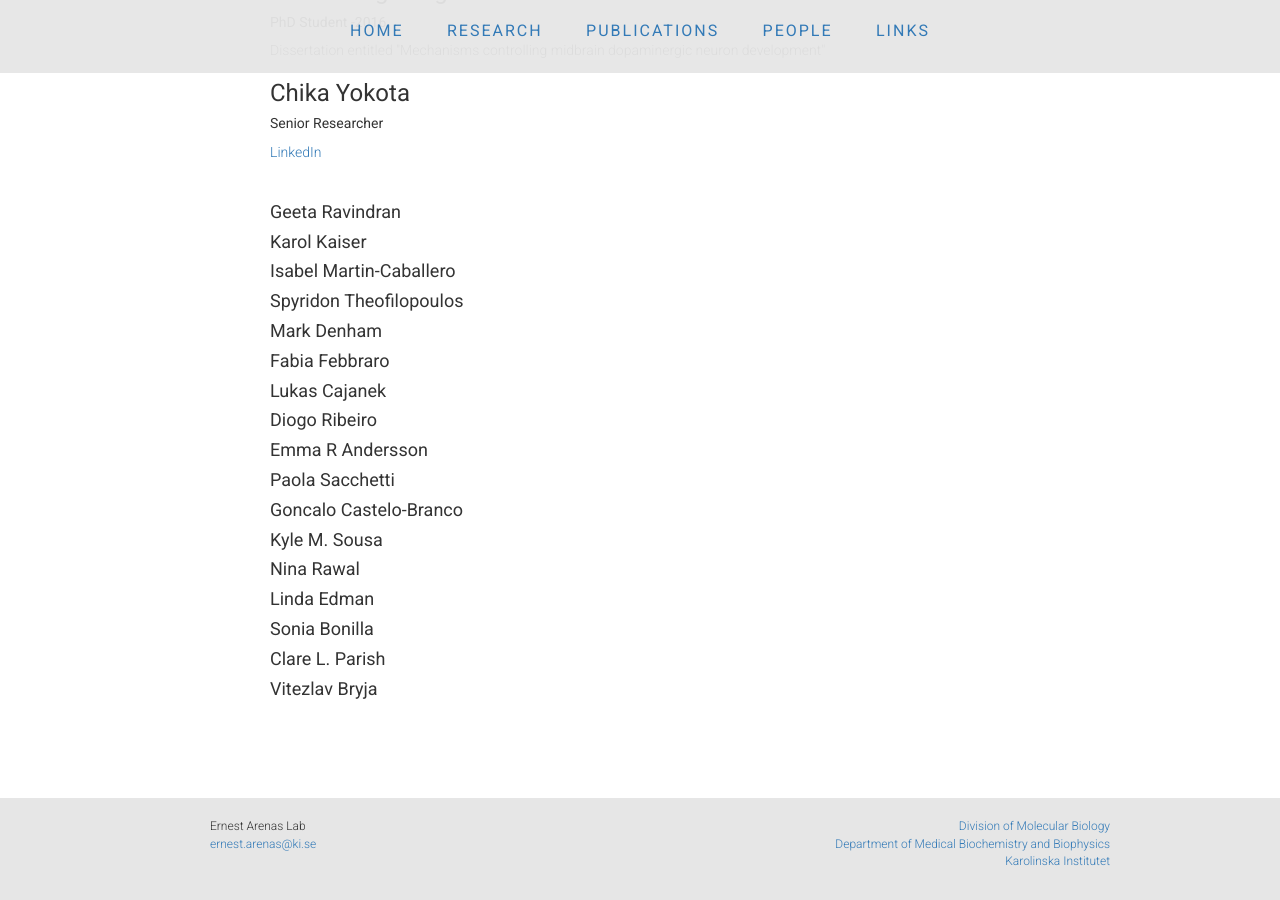
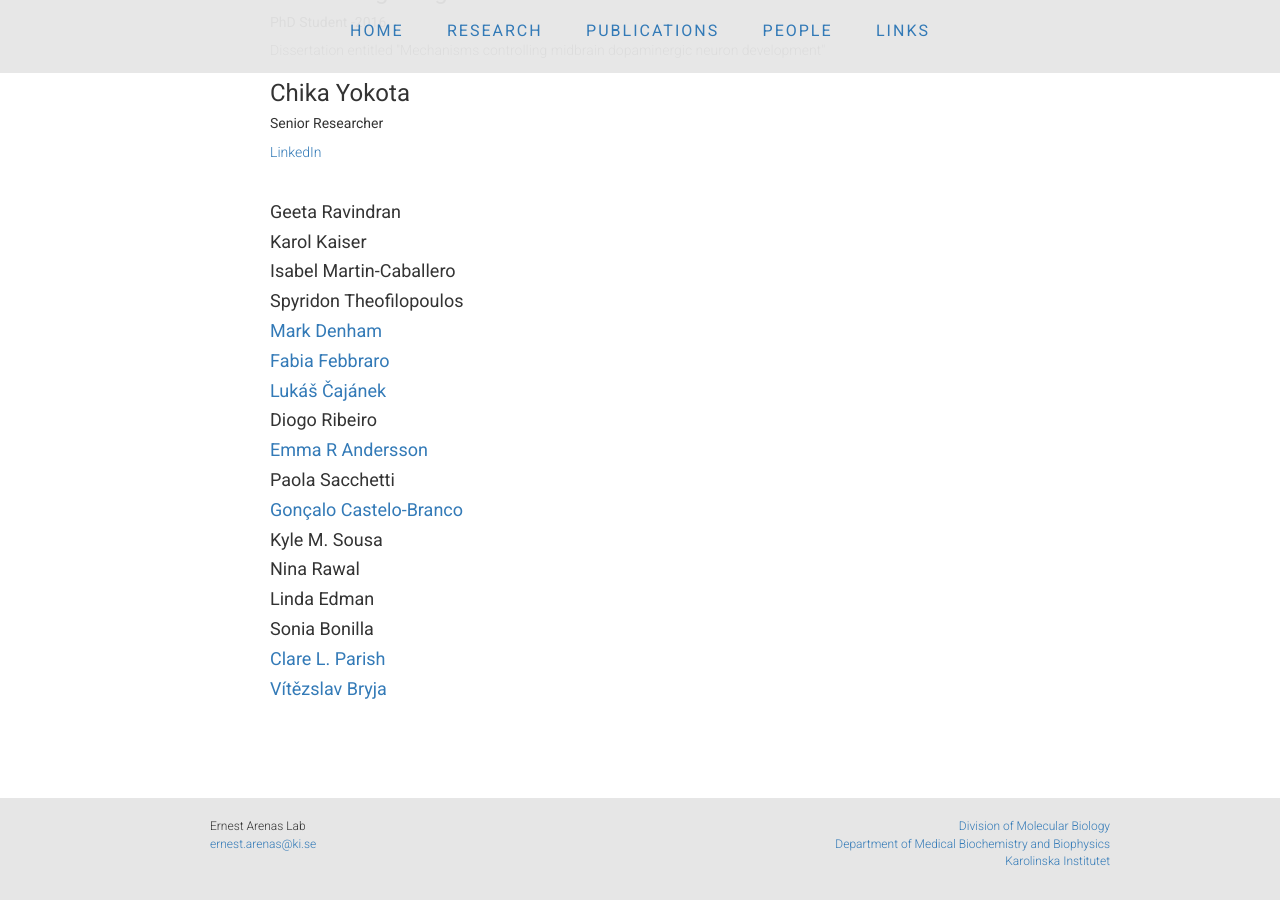
Before and after one commit to ArenasLab/arenaslab.github.io, a Jekyll site: the page people/index.html, which Jekyll copies as it is, in a window 1280 px wide and 900 px high, scrolled down 3045 px. Built offline with Jekyll 4.4.1, drawn with Linux system fonts in a browser that asks for light colours.

Commit message:
Update index.html

```diff
--- a/people/index.html
+++ b/people/index.html
@@ -273,19 +273,19 @@
 
 	<h4>Spyridon Theofilopoulos</h4>
 
-	<h4>Mark Denham</h4>
+	<h4><a href="http://pure.au.dk/portal/en/persons/id%289fb94e30-0e73-4e7f-9f1f-45f78dddcaf7%29.html">Mark Denham</a></h4>
 
-	<h4>Fabia Febbraro</h4>
+	<h4><a href="http://pure.au.dk/portal/en/persons/id(6c0a2832-52fe-4eea-a1dd-431c3c41be65).html">Fabia Febbraro</a></h4>
 
-	<h4>Lukas Cajanek</h4>
+	<h4><a href="http://www.cajaneklab.com/name1.html">Lukáš Čajánek</a></h4>
 
 	<h4>Diogo Ribeiro</h4>
 
-	<h4>Emma R Andersson</h4>
+	<h4><a href="http://anderssonlab.com/">Emma R Andersson</a></h4>
 
 	<h4>Paola Sacchetti</h4>
 
-	<h4>Goncalo Castelo-Branco</h4>
+	<h4><a href="http://ki.se/en/mbb/goncalo-castelo-branco-group">Gonçalo Castelo-Branco</a></h4>
 
 	<h4>Kyle M. Sousa</h4>
 
@@ -295,9 +295,9 @@
 
 	<h4>Sonia Bonilla</h4>
 
-	<h4>Clare L. Parish</h4>
+	<h4><a href="https://www.florey.edu.au/node/654">Clare L. Parish</a></h4>
 
-	<h4>Vitezlav Bryja</h4>
+	<h4><a href="http://www.sci.muni.cz/ofiz/en/research/wnt-signaling/">Vítězslav Bryja</a></h4>
 
 <!--
 <br>
```
